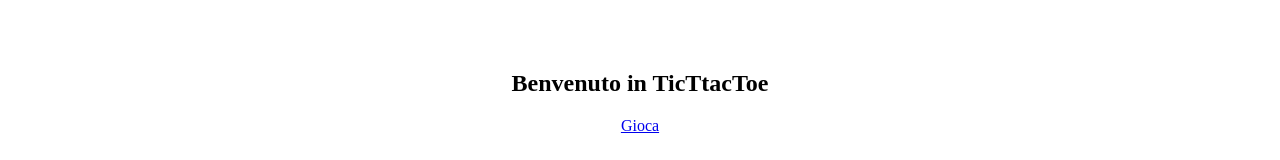
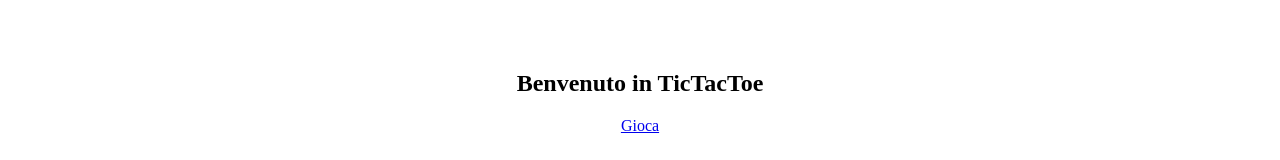
Before and after one commit to robertoattanasio/tic-tac-toe-angular, an Angular app: page / in a window 1280 px wide. Shown: the part 298-458 px from the top of the page. Built offline with nearby package versions, Linux system fonts and the light colour scheme.

Commit message:
Piccola correzione di testo

```diff
--- a/src/app/home/home.component.html
+++ b/src/app/home/home.component.html
@@ -1,4 +1,4 @@
 <main class="homePage">
-    <h2>Benvenuto in TicTtacToe</h2>
+    <h2>Benvenuto in TicTacToe</h2>
     <a routerLink="/tic-tac-toe">Gioca</a>
 </main>
```
